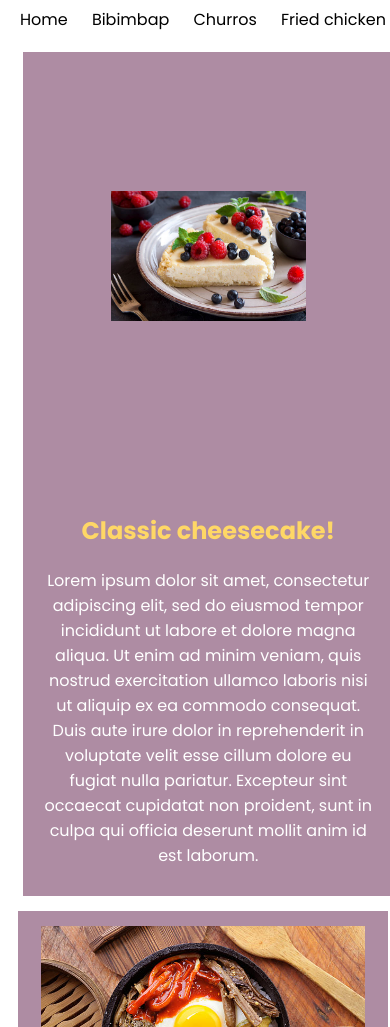
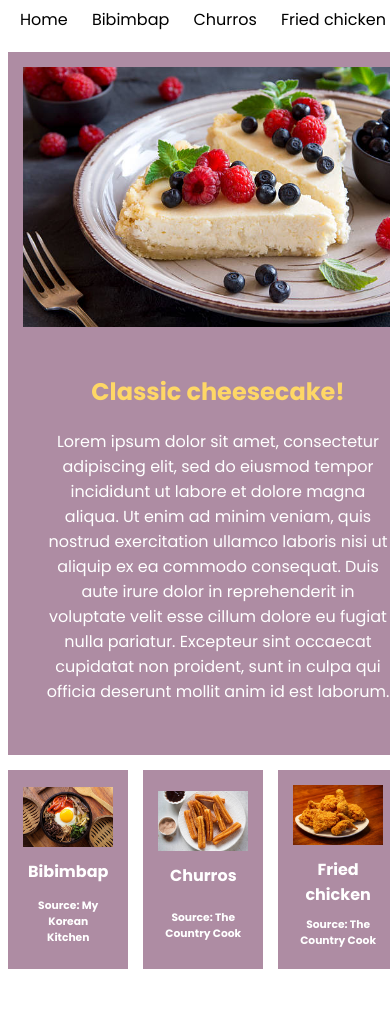
Before and after one commit to chioniso/Recipe-Book, a plain HTML site: page index.html in a window 390 px wide. Shown: the part 253-1280 px from the top of the page. After the commit the page ends 1230 px from the top, so only its background shows below. Drawn offline with Linux system fonts and the light colour scheme.

Commit message:
responsive & format

```diff
--- a/index.html
+++ b/index.html
@@ -34,21 +34,22 @@
         <div class="rec1">
             <a href="rec1.html">
     <img src="bibimbap.jpeg" alt="bibimbap" class="img1">
-            <h4>Bibimbap</h4>
-<h6>Source: <a href="https://mykoreankitchen.com/bibimbap-korean-mixed-rice-with-meat-and-assorted-vegetables/" target="_blank" class="rec-link">My Korean Kitchen</a></h6>
-            </a>
+            <h4 class="white">Bibimbap</h4>
+                </a>
+<h6>Source: <a href="https://mykoreankitchen.com/bibimbap-korean-mixed-rice-with-meat-and-assorted-vegetables/" target="_blank" class="white">My Korean Kitchen</a></h6>
     </div>
     <div class="rec2">
             <a href="rec2.html">
-            <img src="churros.jpeg" alt="churros" class="img2"><h4>Churros</h4>
-            <h6>Source: <a href="https://www.thecountrycook.net/the-best-southern-fried-chicken/" target="_blank" class="rec-link">The Country Cook</a></h6>
-            </a>
+            <img src="churros.jpeg" alt="churros" class="img2"><h4 class="white">Churros</h4>
+                </a>
+            <h6>Source: <a href="https://www.thecountrycook.net/the-best-southern-fried-chicken/" target="_blank" class="white">The Country Cook</a></h6>
     </div>
         <div class="rec3">
              <a href="rec3.html">
        <img src="fried%20chicken.jpeg" alt="fried chicken" class="img3">
-                 <h4>Fried chicken</h4>
-    <h6>Source: <a href="https://www.cookingclassy.com/churros/" target="_blank" class="rec-link">The Country Cook</a></h6></a>
+                 <h4 class="white">Fried chicken</h4>
+                 </a>
+    <h6>Source: <a href="https://www.cookingclassy.com/churros/" target="_blank" class="white">The Country Cook</a></h6>
         </div>
         </div>
         </center>
--- a/style.css
+++ b/style.css
@@ -11,6 +11,11 @@ body {
 .title {
     align-items: center;
     justify-items: center;
+    margin: 10px;
+    padding: 0px;
+    width: 100%;
+    color: #F58549;
+    font-size: 5em;
 }
 
 .nav {
@@ -37,19 +42,16 @@ body {
     color: #AE8CA3;
 }
 
-.bibi-img {
-        max-width: 50vw;
-    }
-
 .hero {
     display: grid;
-    width: 95%;
+    width: 100%;
     background-color: #AE8CA3;
-    height: 50vh;
+    height: 70vh;
     grid-template-columns: 1fr 1fr;
-    margin: 15px;
     justify-items: center;
     align-items: center;
+    padding: 15px;
+    margin-bottom: 15px;
 }
 
 .hero-text {
@@ -66,13 +68,12 @@ body {
 }
 
 .home-hero-img {
-    max-width: 50vw;
-    margin: 15px;
+    max-width: 100%;
 }
 
 .wrapper {
     display: grid;
-    width: 95%;
+    width: 100%;
     grid-template-columns: 1fr 1fr 1fr;
     gap: 15px;
 }
@@ -80,33 +81,17 @@ body {
 .rec1, .rec2, .rec3 {
     display: grid;
     background-color: #AE8CA3;
-    align-content: center;
-    padding: 15px;
-    justify-content: center;
-    align-content: center;
+    justify-items: center;
+    align-items: center;
     color: white;
 }
 
 .img1, .img2, .img3 {
-    max-width: 95%;
+    max-width: 100%;
 }
-
-h1 {
-    color: #F58549;
-    font-size: 5em;
-    padding: 5px;
-    margin: 0px;
-}
-
 
 h5 {
     color: white;
-}
-
-.title {
-    margin: 10px;
-    padding: 0px;
-    width: 100%;
 }
 
 p {
@@ -129,7 +114,6 @@ table {
 }
 
 a {
-    color: white;
     text-decoration: none;
 }
 
@@ -148,7 +132,7 @@ h4, h6 {
 .hero-background {
     background-color: #AE8CA3;
     height: 50vh;
-    width: 95%;
+    width: 100%;
     display: grid;
     grid-template-columns: 1fr 1fr;
     gap: 15px;
@@ -174,6 +158,10 @@ h4, h6 {
     color: black;
 }
 
+.rec1-img {
+    max-height: 50vh;
+}
+
 .tables {
     display: grid;
     grid-template-columns: 1fr 1fr;
@@ -195,51 +183,37 @@ h4, h6 {
 }
 
 @media (max-width: 850px) {
-.wrapper {
+
+.hero, .hero-background {
     display: grid;
+    width: 100%;
+    background-color: #AE8CA3;
+    height: auto;
     grid-template-columns: 1fr;
-    gap: 15px;
-}
-
-.hero-background {
-    display: grid;
-    grid-template-columns: 1fr;
-    grid-template-rows: 1fr 1fr;
-    gap: 15px;
-    height: 100vh;
     justify-items: center;
     align-items: center;
 }
 
-.bibi-img {
-        max-width: 100%;
-    }
 
-.ingredients {
-    display: grid;
-    grid-template-columns: 1fr;
-    grid-auto-rows: 1fr 1fr;
+.home-hero-img {
+    width: 100vw;
 }
 
-.rec2-body {
+.wrapper {
     display: grid;
-    grid-template-columns: 1fr;
-    grid-auto-rows: 1fr 1fr;
-    }
+    width: 100%;
+    grid-template-columns: 1fr 1fr 1fr;
+    grid-template-rows: auto;
+    margin-top: 15px;
+}
 
-.hero {
+.rec1, .rec2, .rec3 {
     display: grid;
-    grid-template-columns: 1fr;
-    grid-template-rows: 1fr 1fr;
-    gap: 15px;
-    height: 100vh;
+    background-color: #AE8CA3;
     justify-items: center;
     align-items: center;
+    color: white;
+    padding: 15px;
 }
 
-.hero-img {
-    display: grid;
-    padding: 15px;
-    max-width: 95%;
 }
-}
```
Also changed, not shown: rec1.html (+4 -4 lines), rec2.html (+2 -2 lines), rec3.html (+3 -3 lines).
